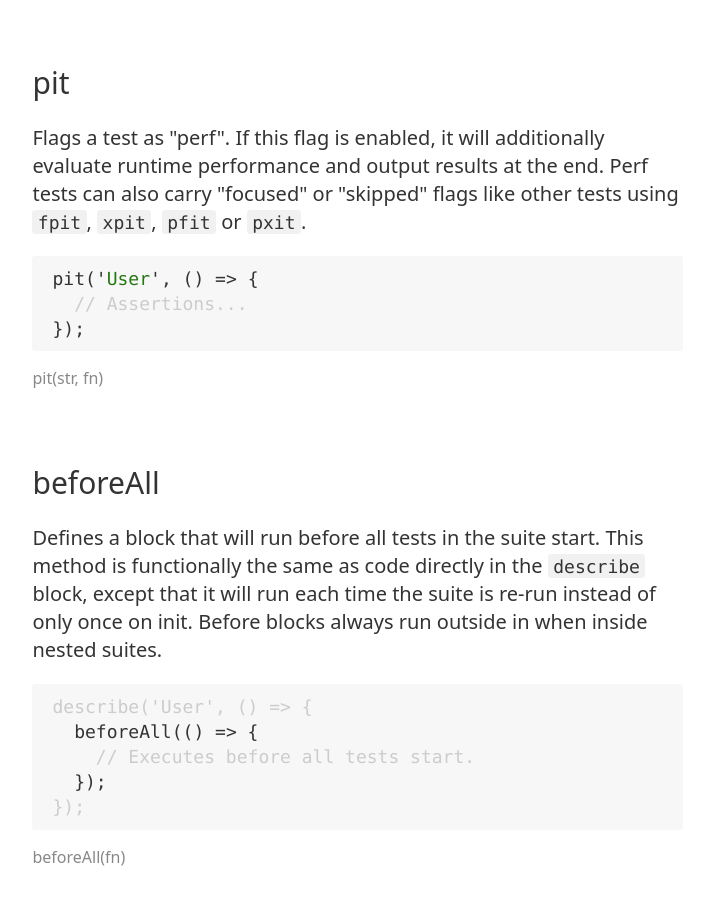
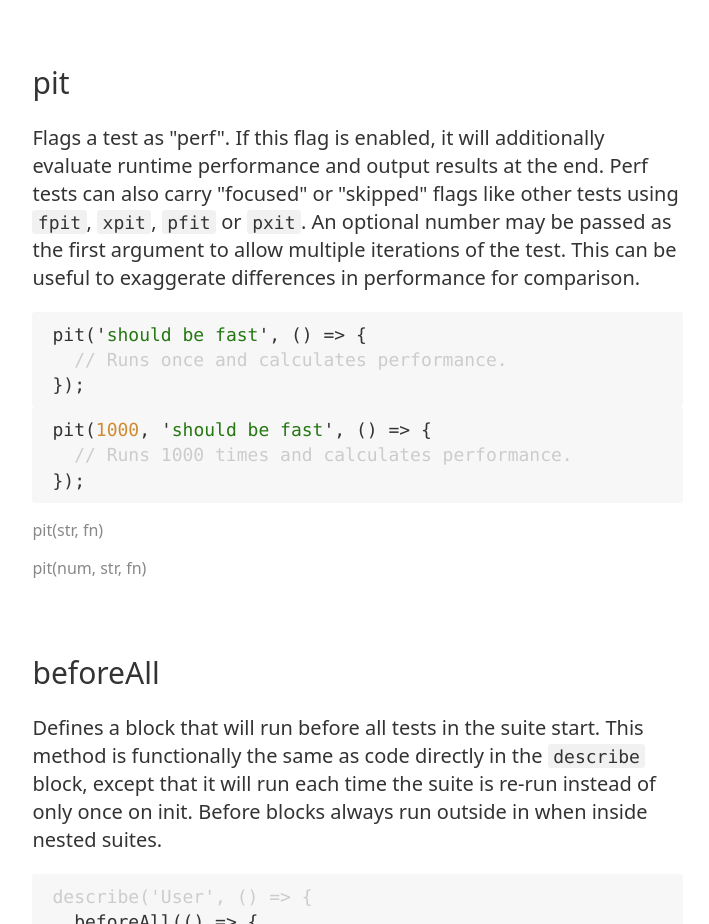
Before and after one commit to andrewplummer/ready-test, a plain HTML site: page docs.html in a window 1280 px wide. Shown: the part 2800-3724 px from the top of the page, without its empty margins (407-1116 px from the left). Drawn offline with Linux system fonts and the light colour scheme.

Commit message:
updates docs

```diff
--- a/docs.html
+++ b/docs.html
@@ -679,13 +679,21 @@ ignored.</p>
 <p>Flags a test as "perf". If this flag is enabled, it will additionally evaluate
 runtime performance and output results at the end. Perf tests can also carry
 "focused" or "skipped" flags like other tests using <code class="language-plaintext highlighter-rouge">fpit</code>, <code class="language-plaintext highlighter-rouge">xpit</code>,
-<code class="language-plaintext highlighter-rouge">pfit</code> or <code class="language-plaintext highlighter-rouge">pxit</code>.</p>
-
-<figure class="highlight"><pre><code class="language-js" data-lang="js"><span class="o">*</span><span class="nx">pit</span><span class="p">(</span><span class="dl">'</span><span class="s1">User</span><span class="dl">'</span><span class="p">,</span> <span class="p">()</span> <span class="o">=&gt;</span> <span class="p">{</span><span class="o">*</span>
-  <span class="c1">// Assertions...</span>
+<code class="language-plaintext highlighter-rouge">pfit</code> or <code class="language-plaintext highlighter-rouge">pxit</code>. An optional number may be passed as the first argument to
+allow multiple iterations of the test. This can be useful to exaggerate
+differences in performance for comparison.</p>
+
+<figure class="highlight"><pre><code class="language-js" data-lang="js"><span class="o">*</span><span class="nx">pit</span><span class="p">(</span><span class="dl">'</span><span class="s1">should be fast</span><span class="dl">'</span><span class="p">,</span> <span class="p">()</span> <span class="o">=&gt;</span> <span class="p">{</span><span class="o">*</span>
+  <span class="c1">// Runs once and calculates performance.</span>
 <span class="o">*</span><span class="p">});</span><span class="o">*</span></code></pre></figure>
 
+<figure class="highlight"><pre><code class="language-js" data-lang="js"><span class="o">*</span><span class="nx">pit</span><span class="p">(</span><span class="mi">1000</span><span class="p">,</span> <span class="dl">'</span><span class="s1">should be fast</span><span class="dl">'</span><span class="p">,</span> <span class="p">()</span> <span class="o">=&gt;</span> <span class="p">{</span><span class="o">*</span>
+  <span class="c1">// Runs 1000 times and calculates performance.</span>
+<span class="o">*</span><span class="p">});</span><span class="o">*</span></code></pre></figure>
+
 <p class="docs__signature">pit(str, fn)</p>
+
+<p class="docs__signature">pit(num, str, fn)</p>
 
 
 </div>
--- a/feed.xml
+++ b/feed.xml
@@ -1 +1 @@
-<?xml version="1.0" encoding="utf-8"?><feed xmlns="http://www.w3.org/2005/Atom" ><generator uri="https://jekyllrb.com/" version="4.1.1">Jekyll</generator><link href="/feed.xml" rel="self" type="application/atom+xml" /><link href="/" rel="alternate" type="text/html" /><updated>2020-10-31T21:39:04+09:00</updated><id>/feed.xml</id><title type="html">ReadyTest</title><subtitle>Write an awesome description for your new site here. You can edit this line in _config.yml. It will appear in your document head meta (for Google search results) and in your feed.xml site description.</subtitle></feed>
+<?xml version="1.0" encoding="utf-8"?><feed xmlns="http://www.w3.org/2005/Atom" ><generator uri="https://jekyllrb.com/" version="4.1.1">Jekyll</generator><link href="/feed.xml" rel="self" type="application/atom+xml" /><link href="/" rel="alternate" type="text/html" /><updated>2020-11-01T18:17:50+09:00</updated><id>/feed.xml</id><title type="html">ReadyTest</title><subtitle>Write an awesome description for your new site here. You can edit this line in _config.yml. It will appear in your document head meta (for Google search results) and in your feed.xml site description.</subtitle></feed>
```
